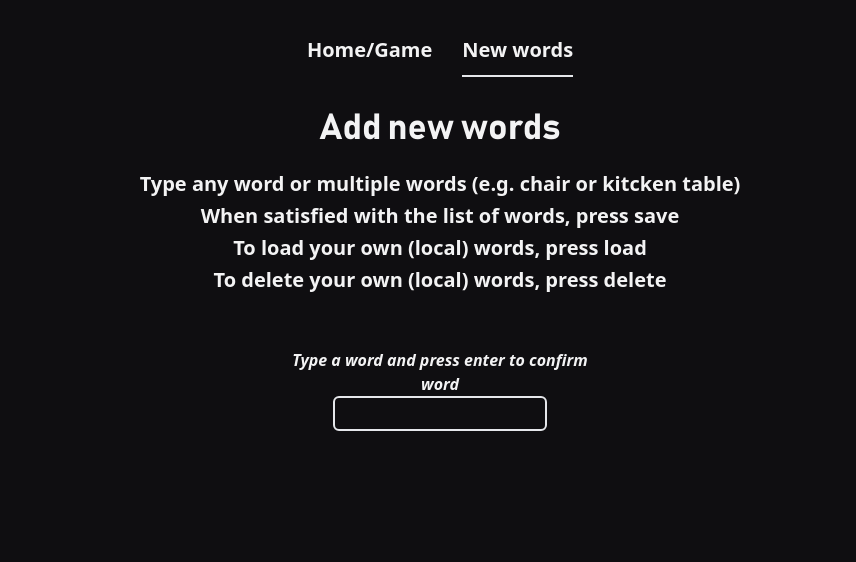
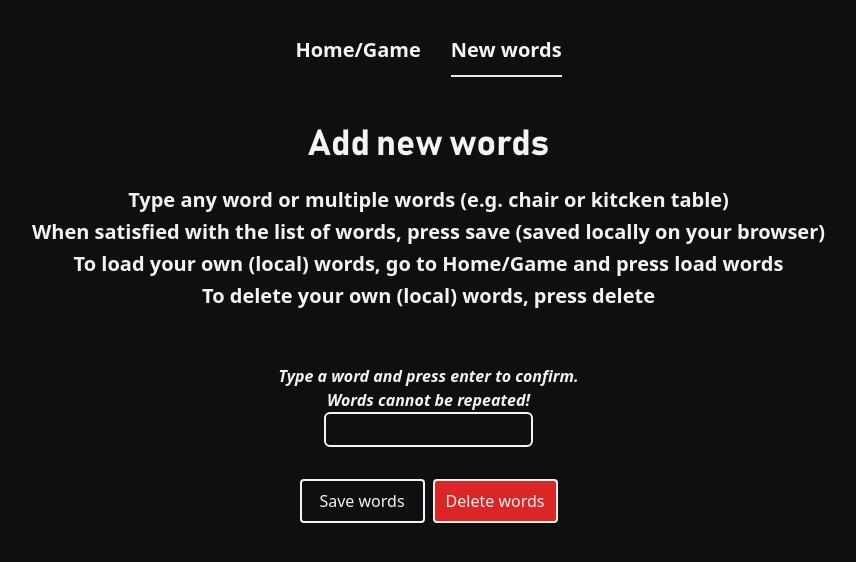
Before and after one commit to JoPed/hangman, a Vue app: page /words in a window 1280 px wide. Shown: the top 562 px of the page, without its empty margins (200-1056 px from the left). Built offline with nearby package versions, Linux system fonts and the light colour scheme.

Commit message:
began implementing two player game mode

```diff
--- a/package.json
+++ b/package.json
@@ -7,6 +7,11 @@
     "build": "vue-cli-service build"
   },
   "dependencies": {
+    "@fortawesome/fontawesome-svg-core": "^6.3.0",
+    "@fortawesome/free-brands-svg-icons": "^6.3.0",
+    "@fortawesome/free-regular-svg-icons": "^6.3.0",
+    "@fortawesome/free-solid-svg-icons": "^6.3.0",
+    "@fortawesome/vue-fontawesome": "^3.0.3",
     "core-js": "^3.8.3",
     "vue": "^3.2.13",
     "vue-router": "^4.1.6"
--- a/src/App.vue
+++ b/src/App.vue
@@ -1,7 +1,8 @@
 <template >
   <Navigation />
-
-  <router-view />
+  <main class="container w-[calc(100vw-23px)] relative pb-3 mx-auto mt-6 text-center">
+    <router-view />
+  </main>
 </template>
 
 <script>
--- a/src/components/Description.vue
+++ b/src/components/Description.vue
@@ -1,9 +1,8 @@
 <template>
-  <h1 class="text-center font-bold text-4xl my-2 font-BAHNSCHRIFT text-white-50">Hangman</h1>
-  <p class="text-center text-xl font-bold leading-8 p-3 text-white-50">
+  <h1 class="my-2 text-4xl font-bold text-center font-BAHNSCHRIFT text-white-50">Hangman</h1>
+  <p class="p-3 text-xl font-bold leading-8 text-center text-white-50">
     Game can be played as a one or two player game. <br />
     Player has 10 lives. Minus 1 life for every wrong guess. <br />
-    Every word is related to webdevelopment.<br />
     Press Enter or "Submit" to make guess.
   </p>
 </template>
--- a/src/components/Navigation.vue
+++ b/src/components/Navigation.vue
@@ -1,7 +1,7 @@
 <template>
-  <header class="container bg-[#0f0e11] h-[100px] sticky top-0 z-50 mx-auto">
-    <nav class="container h-full flex justify-center items-center mx-auto">
-      <ul class="list-none flex" :class="isMenuOpen ? 'active' : ''">
+  <header class="container bg-black-50 h-[100px] sticky top-0 z-50 mx-auto">
+    <nav class="container flex items-center justify-center h-full mx-auto">
+      <ul class="flex list-none" :class="isMenuOpen ? 'active' : ''">
         <li @click="closeMenu" class="p-[15px] select-none">
           <router-link
             :to="{ name: 'Game' }"
--- a/src/components/NewWords.vue
+++ b/src/components/NewWords.vue
@@ -1,24 +1,111 @@
 <template>
   <h1
-    class="text-center font-bold text-4xl my-2 font-BAHNSCHRIFT text-white-50"
+    class="my-2 text-4xl font-bold text-center font-BAHNSCHRIFT text-white-50"
   >
     Add new words
   </h1>
-  <p class="text-center text-xl font-bold leading-8 p-3 text-white-50">
+  <p class="p-3 text-xl font-bold leading-8 text-center text-white-50">
     Type any word or multiple words (e.g. chair or kitcken table) <br />
-    When satisfied with the list of words, press save <br />
-    To load your own (local) words, press load<br />
+    When satisfied with the list of words, press save (saved locally on your
+    browser)<br />
+    To load your own (local) words, go to Home/Game and press load words<br />
     To delete your own (local) words, press delete
   </p>
 
   <form>
-    <label for="word" class="block w-3/12 text-center mx-auto text-white-50 mt-10 italic font-semibold">Type a word and press enter to confirm word</label>
-    <input id="word" type="text" class="block w-2/12 border-2 border-solid border-black-50 mx-auto p-1 text-xl leading-6 text-white-50 bg-transparent appearance-none rounded-md mb-8 focus:outline-0 focus:shadow-md h-[35px] pl-1 " />
+    <label
+      for="word"
+      class="block w-3/12 mx-auto mt-10 italic font-semibold text-center text-white-50"
+      >Type a word and press enter to confirm. <br />
+      Words cannot be repeated!</label
+    >
+    <input
+      v-model="tempWord"
+      @keypress.enter.prevent="addWord"
+      id="word"
+      type="text"
+      class="block w-2/12 border-2 border-solid border-white-50 mx-auto p-1 text-xl leading-6 text-white-50 bg-transparent appearance-none rounded-md mb-8 focus:outline-0 focus:shadow-md focus:shadow-white-50/30 h-[35px] pl-1"
+    />
   </form>
+
+  <div v-if="words.length > 0" class="w-1/2 p-3 mx-auto">
+    <h2
+      class="my-2 text-2xl font-bold text-center font-BAHNSCHRIFT text-white-50"
+    >
+      Selected words
+    </h2>
+
+    <div class="flex flex-row flex-wrap justify-center gap-2">
+      <div
+        class="flex flex-col items-center justify-center gap-y-1"
+        v-for="(word, index) in words"
+        :key="'skill' + index"
+      >
+        <p
+          class="px-3 py-2 bg-white-50/20 rounded-2xl text-sm tracking-[1px] font-bold text-white-50 shadow-sm shadow-white-50/60 cursor-default select-none"
+        >
+          {{ word }}
+        </p>
+        <font-awesome-icon
+          class="cursor-pointer text-white-50"
+          @click="removeWord(word)"
+          icon="fa-xmark"
+        />
+      </div>
+    </div>
+  </div>
+  <button
+    class="inline-block w-[125px] py-2 mr-1 mx-auto text-[1rem] font-normal text-white-50 bg-transparent border-2 border-solid border-white-50 appearance-none rounded cursor-pointer hover:bg-white-50/20"
+    @click="saveWords"
+  >
+    Save words
+  </button>
+  <button
+    class="inline-block w-[125px] ml-1 py-2 mx-auto text-[1rem] font-normal text-white-50 bg-red-600 border-2 border-solid border-white-50 appearance-none rounded cursor-pointer hover:bg-red-700/70"
+    @click="deleteWords"
+  >
+    Delete words
+  </button>
 </template>
 
 <script>
-export default {};
+import { ref } from "vue";
+
+export default {
+  setup() {
+    let tempWord = ref("");
+    const words = ref([]);
+
+    const addWord = (e) => {
+      e.preventDefault();
+
+      console.log("first");
+
+      if (tempWord.value) {
+        console.log("second");
+        if (!words.value.includes(tempWord.value)) {
+          words.value.push(tempWord.value);
+        }
+        tempWord.value = "";
+      }
+    };
+
+    const removeWord = (word) => {
+      const indexOfWord = words.value.indexOf(word);
+      words.value.splice(indexOfWord, 1);
+    };
+
+    const saveWords = () => {
+      localStorage.setItem("words", JSON.stringify(words.value));
+    };
+
+    const deleteWords = () => {
+      localStorage.removeItem("words");
+    };
+
+    return { tempWord, addWord, words, removeWord, saveWords, deleteWords };
+  },
+};
 </script>
 
 <style>
--- a/src/components/Notification.vue
+++ b/src/components/Notification.vue
@@ -9,7 +9,7 @@
 </template>
 
 <script>
-import { onMounted, onUnmounted, ref, watch} from "vue";
+import { onUnmounted, ref, watch} from "vue";
 export default {
   props: ["message", "getRef"],
   setup(props) {
@@ -24,7 +24,7 @@ export default {
 
         timeOut = setTimeout(() => {
           notificationRef.value.classList.remove("active", props.message.class);
-        }, 4000);
+        }, 2000);
       }
     });
 
--- a/src/css/app.css
+++ b/src/css/app.css
@@ -2,6 +2,10 @@ html{
     font-family: tahoma, sans-serif;
     box-sizing: border-box;
     background-color: #0f0e11;
+}
+
+#app{
+    width: calc(100vw - 23px);
 }
 
 *, *::after, *::before{
--- a/src/main.js
+++ b/src/main.js
@@ -3,5 +3,14 @@ import App from './App.vue';
 import router from './router';
 import '../src/css/app.css'
 import '../src/css/tailwind.css'
+import {library} from '@fortawesome/fontawesome-svg-core';
+import {faXmark } from '@fortawesome/free-solid-svg-icons';
+import { FontAwesomeIcon } from '@fortawesome/vue-fontawesome';
 
-createApp(App).use(router).mount('#app')
+library.add(faXmark);
+
+
+
+createApp(App).use(router)
+.component('font-awesome-icon', FontAwesomeIcon)
+.mount('#app')
--- a/tailwind.config.js
+++ b/tailwind.config.js
@@ -12,6 +12,9 @@ module.exports = {
         },
         orange: {
           50: 'rgb(242, 135, 5)'
+        },
+        black: {
+          50: '#0f0e11'
         }
       }
     },
```
Also changed, not shown: src/components/Game.vue (+66 -14 lines), 1 other file (tests, documents, lock files or other folders).
